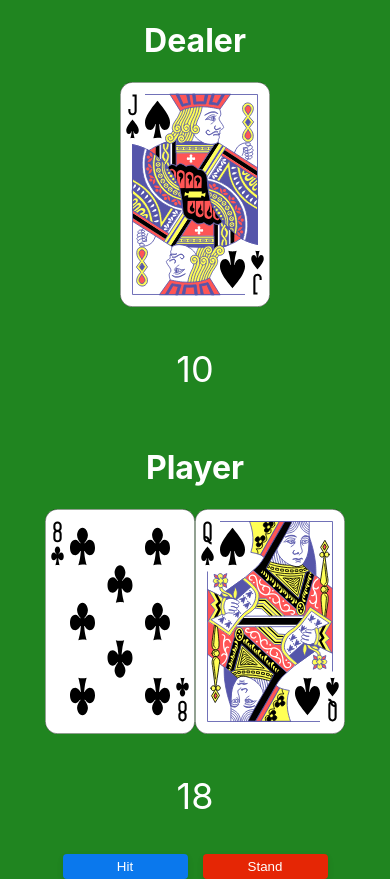
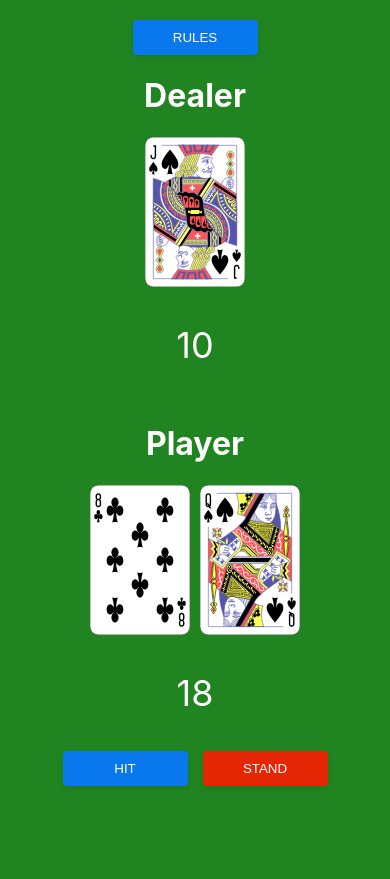
Before and after one commit to LuigiP2404/BlackJack, a React (Create React App) app: page / in a window 390 px wide. After the commit the page ends 844 px from the top, so only its background shows below. Built offline with nearby package versions, Linux system fonts and the light colour scheme.

Commit message:
responsive

```diff
--- a/src/components/BlackJack.tsx
+++ b/src/components/BlackJack.tsx
@@ -45,6 +45,9 @@ const BlackJack = () => {
     const totalCards = basicDeck.length * 4 * deckNumber;
 
     const [gameStatus, setGameStatus] = useState<boolean>(false);
+    const [gameReady, setGameReady] = useState<boolean>(false);
+
+    const [showRulesFlag, setShowRulesFlag] = useState<boolean>(false);
 
     const [remainingCards, setRemainingCards] = useState<number>(totalCards);
     const remainingCardsRef = useRef<number>(totalCards);
@@ -219,6 +222,7 @@ const BlackJack = () => {
         }, 500);
         setTimeout(() => {
             playerHit();
+            setGameReady(true);
         }, 1500);
     }
 
@@ -232,26 +236,25 @@ const BlackJack = () => {
         }, 500);
     }
 
-    // const startGame = () => {
-    //     setGameStatus(true);
-    //     setDeck(new Deck(deckNumber));
-    //     setRemainingCards(totalCards);
-    //     gameSetup();
-    // }
-
     const restart = () => {
         setDeck(new Deck(deckNumber));
         setWinner('');
         setRemainingCards(totalCards);
         setPlayerCards([]);
         setDealerCards([]);
+        setGameReady(false);
         setTimeout(() => {
             gameSetup();
         }, 500);
     }
 
+    const toggleRules = (bool: boolean) => {
+        setShowRulesFlag(bool);
+    }
+
     return (
         <React.Fragment>
+            <button className="rules-button" onClick={() => toggleRules(true)}>RULES</button>
             <div className="container">
                 {/* <input id="decks-amount" type="number" />
                 <button id="log" onClick={logDecks}>Logga i mazzi</button> */}
@@ -261,33 +264,35 @@ const BlackJack = () => {
                 <div className="cards-row">
                     <div className="dealer-side user">
                         <h1 className="text-center">Dealer</h1>
+                        <div className="cards-container">
                             {dealerCards.map((card: string) => (
                                 <img src={`/assets/img/cards/${card}.svg`} alt="" key={card} className="bj-card" />
                             ))}
+                        </div>
                         <p>{dealerTotal}</p>
                     </div>
                     <div className="player-side user">
                         <h1 className="text-center">Player</h1>
+                        <div className="cards-container">
                             {playerCards.map((card: string) => (
                                 <img src={`/assets/img/cards/${card}.svg`} alt="" key={card} className="bj-card" />
                             ))}
+                        </div>
                         <p>{playerTotal}</p>
                         <div className="buttons-row">
-                            <button id="pick" onClick={() => playerHit()}>Hit</button>
-                            <button id="stand" onClick={() => playerStand()}>Stand</button>
+                            <button id="pick" onClick={() => playerHit()}>HIT</button>
+                            <button id="stand" onClick={() => playerStand()}>STAND</button>
                         </div>
                     </div>
-
                 </div>
 
                 <div id="shufflingText" className="shuffling-text">Shuffling...</div>
             </div>
             {winner ?
                 <div className="winner-modal">
-                    <div className="">Esito:</div>
-                    <div>{winner}</div>
+                    {winner !== 'Draw' ? <div>{winner} won</div> : <div>{winner}</div>}
                     <div className="button-bar">
-                        <button onClick={restart} className="newgame-button">Nuova partita</button>
+                        <button onClick={restart} className="newgame-button">NEW GAME</button>
                     </div>
                 </div> :
                 null}
@@ -304,6 +309,23 @@ const BlackJack = () => {
                 </div>
                 : null
             } */}
+            {showRulesFlag ?
+                <div className="winner-modal rules">
+                    <p>
+                        The purpose of blackjack is to get as close as possible and not to exceed 21.
+                        The cards have the indicated value, while the figures J Q and K are worth 10 and the ace is worth 11 or 1, depending on the sum of the cards.
+                        You play against the dealer, who is forced to ask for cards until he reaches at least 17, in case the dealer exceeds 21, the player automatically wins.
+                        At the beginning of the game 2 cards are awarded to the player and 1 card to the dealer, once the player has finished his turn, in which he can take card or not, begins the dealer’s turn, which if he has not exceeded 17, is forced to take card.
+                        If the dealer reaches or exceeds 17 (without exceeding 21), the player who has the highest value wins.
+                    </p>
+                    <button className="rules-button db" onClick={() => toggleRules(false)}>Close</button>
+                </div> :
+                null}
+            {!gameReady ?
+                <div className="winner-modal">
+                    Giving cards...
+                </div> :
+                null}
         </React.Fragment>
 
     )
--- a/src/index.css
+++ b/src/index.css
@@ -1,7 +1,7 @@
 html,
 body {
   width: 100%;
-  height: 100%;
+  min-height: 100%;
   background: #208520;
   color: #fff;
 }
@@ -66,23 +66,33 @@ code {
   position: absolute;
   top: 0;
   left: 0;
-  background: rgba(0, 0, 0, 0.75);
+  background: rgba(0, 0, 0, 0.85);
   display: flex;
   justify-content: center;
   align-items: center;
   color: #fff;
   font-size: 60px;
   flex-direction: column;
+  padding-bottom: 40px;
+}
+
+.winner-modal.rules p {
+  font-size: 22px;
+  max-width: 650px;
+  margin-inline: auto;
+  text-align: center;
+  padding-inline: 25px;
 }
 
 .buttons-row {
   display: flex;
   gap: 15px;
   justify-content: center;
+  padding-bottom: 20px;
 }
 
 .buttons-row button {
-  padding: 5px 20px;
+  padding: 10px 20px;
   border-radius: 4px;
   border: 0;
   min-width: 125px;
@@ -130,3 +140,61 @@ code {
   font-size: 36px;
   text-align: center;
 }
+
+.rules-button {
+  position: absolute;
+  left: 20px;
+  top: 20px;
+  display: inline-block;
+  padding: 10px 20px;
+  border-radius: 4px;
+  border: 0;
+  min-width: 125px;
+  color: #fff;
+  box-shadow: 0 3px 6px rgba(0,0,0,0.1);
+  cursor: pointer;
+  transition: 0.3s all;
+  background: #0a78ed;
+}
+
+.rules-button:hover {
+  background: #1364b9;
+}
+
+.rules-button.db {
+  display: block;
+  position: unset;
+  transform: unset;
+}
+
+.cards-container {
+  display: flex;
+  flex-wrap: wrap;
+  justify-content: center;
+  gap: 10px;
+  min-height: 225px;
+}
+
+@media all and (max-width: 768px) {
+  .bj-card {
+    width: 100px;
+  }
+
+  .rules-button {
+    position: unset;
+    margin-inline: auto;
+    display: block;
+  }
+
+  .winner-modal.rules p {
+    font-size: 16px;
+  }
+
+  .cards-container {
+    min-height: 150px;
+  }
+
+  body {
+    padding-block: 20px;
+  }
+}
```
Lines whose indentation alone changed are shown as unchanged.
